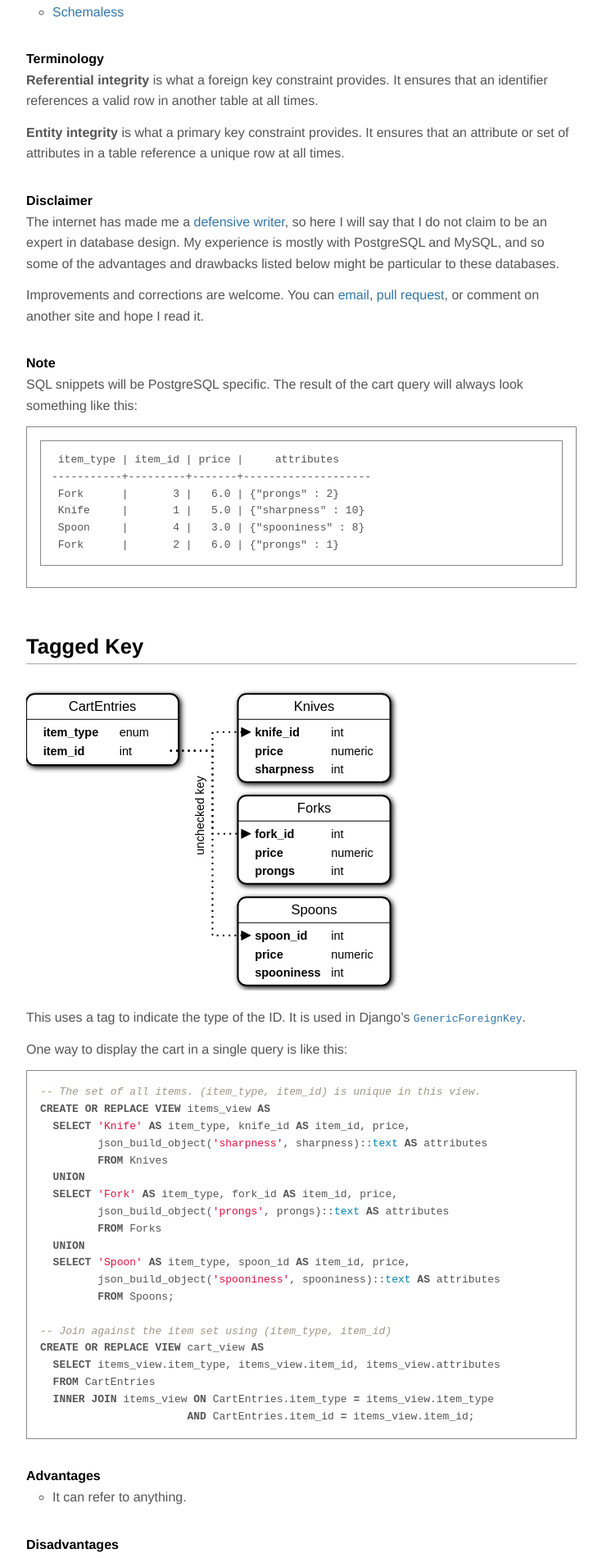
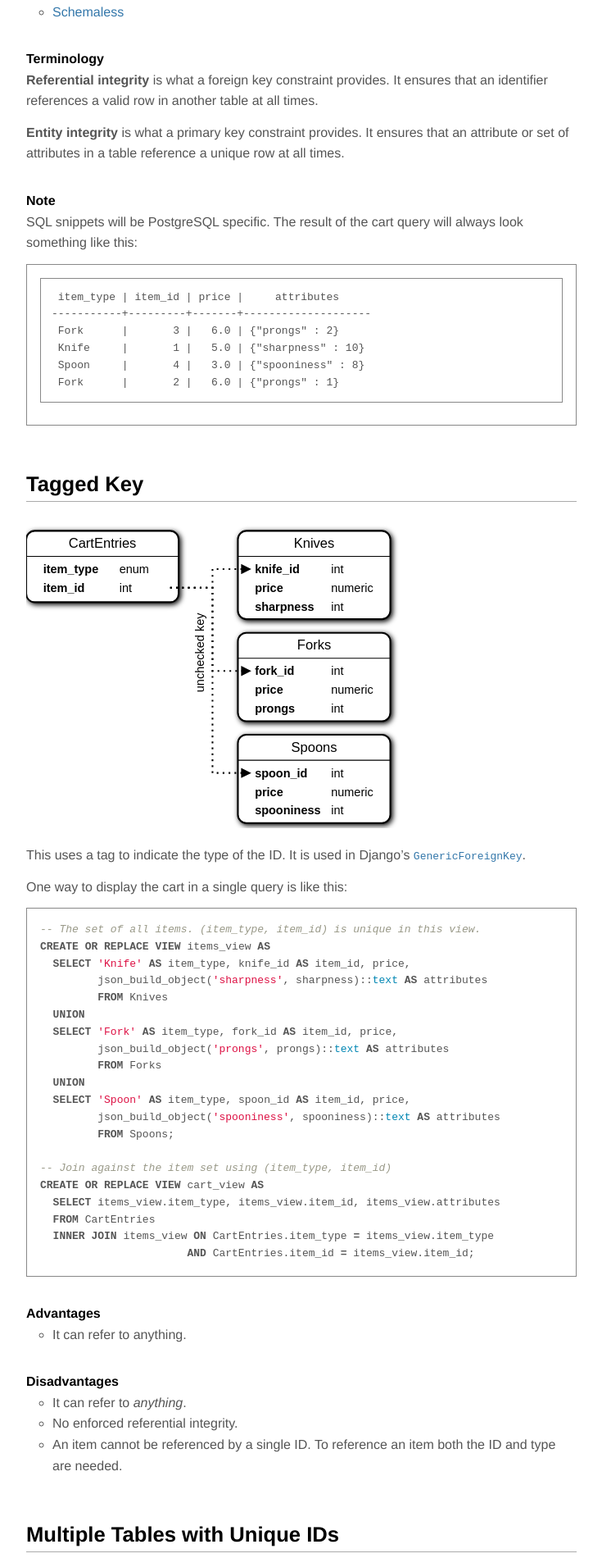
Before and after one commit to KMahoney/kmahoney.github.io, a Jekyll site: the page built from _posts/2016-09-08-heterogeneous-collections.markdown, in a window 1280 px wide. Shown: the part 666-2566 px from the top of the page at 82% size, without its empty margins (272-1007 px from the left). Built offline with Jekyll 4.4.1, drawn with Linux system fonts in a browser that asks for light colours; some of the changed text lies outside the part shown.

Commit message:
disclaimer

```diff
--- a/_layouts/article.html
+++ b/_layouts/article.html
@@ -6,4 +6,12 @@ layout: base
     <time itemprop="datePublished">{{ page.date | date_to_long_string }}</time>
     {{ content }}
   </div>
+  <aside class="disclaimer">
+    <p>
+      The internet has made me a <a href="https://pchiusano.github.io/2014-10-11/defensive-writing.html">defensive writer</a>
+      so here is my disclaimer: I do not claim expertise, merely experience. Improvements and corrections are very welcome,
+      which you can do by <a href="mailto:kevin@kevinmahoney.co.uk">email</a> or by commenting somewhere on Hacker News or Reddit.
+      If I use your suggestion I'll credit you.
+    </p>
+  </aside>
 </article>
--- a/_posts/2016-09-08-heterogeneous-collections.markdown
+++ b/_posts/2016-09-08-heterogeneous-collections.markdown
@@ -40,20 +40,6 @@ all times.
 **Entity integrity** is what a primary key constraint provides. It
 ensures that an attribute or set of attributes in a table reference a
 unique row at all times.
-
-### Disclaimer
-
-The internet has made me a
-[defensive writer](https://pchiusano.github.io/2014-10-11/defensive-writing.html),
-so here I will say that I do not claim to be an expert in database
-design. My experience is mostly with PostgreSQL and MySQL, and so some
-of the advantages and drawbacks listed below might be particular to
-these databases.
-
-Improvements and corrections are welcome. You can
-[email](mailto:kevin@kevinmahoney.co.uk),
-[pull request](https://github.com/KMahoney/kmahoney.github.io), or
-comment on another site and hope I read it.
 
 ### Note
 
--- a/style.scss
+++ b/style.scss
@@ -144,5 +144,14 @@ time { font-size: 0.8em; }
     }
 }
 
+.disclaimer {
+    margin: 1.6em 0em;
+    padding: 0.8em 0.8em 0em 4em;
+    background: #CCF;
+    font-size: 0.8em;
+    color: #555;
+    background: url(/img/ic_info_black_24px.svg) 0.8em 0.8em no-repeat;
+}
+
 @import 'syntax';
 @import 'types-vs-tests';
```
Also changed, not shown: img/ic_info_black_24px.svg (added).
